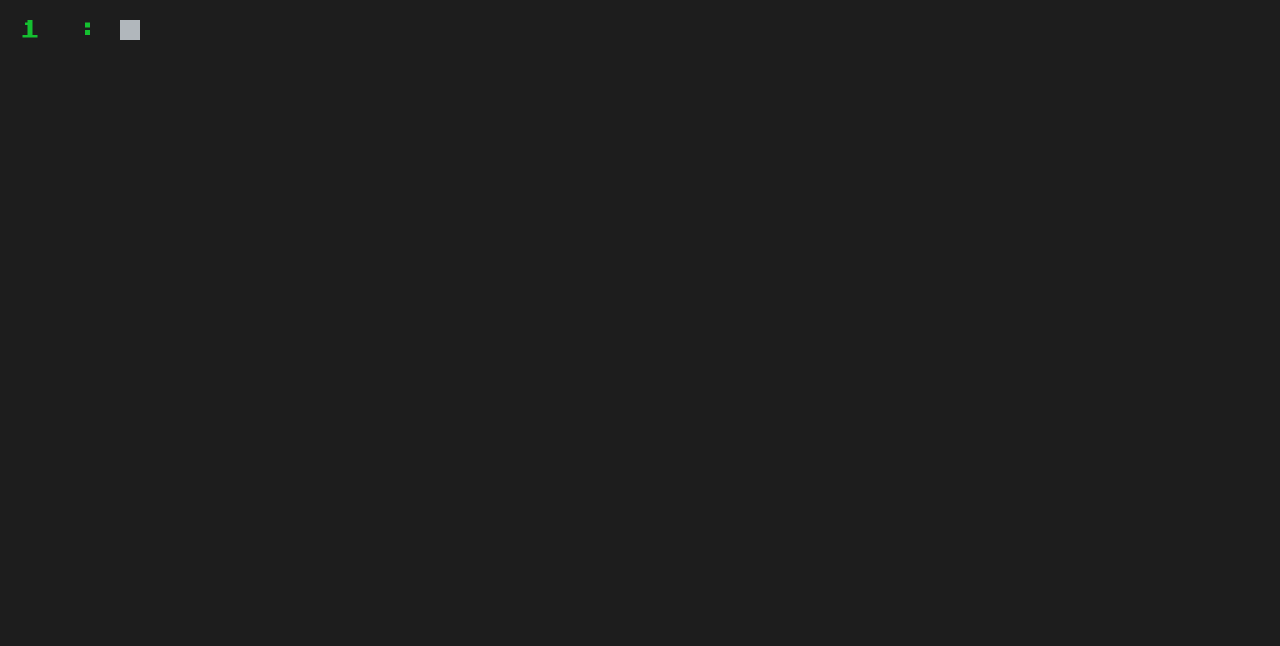
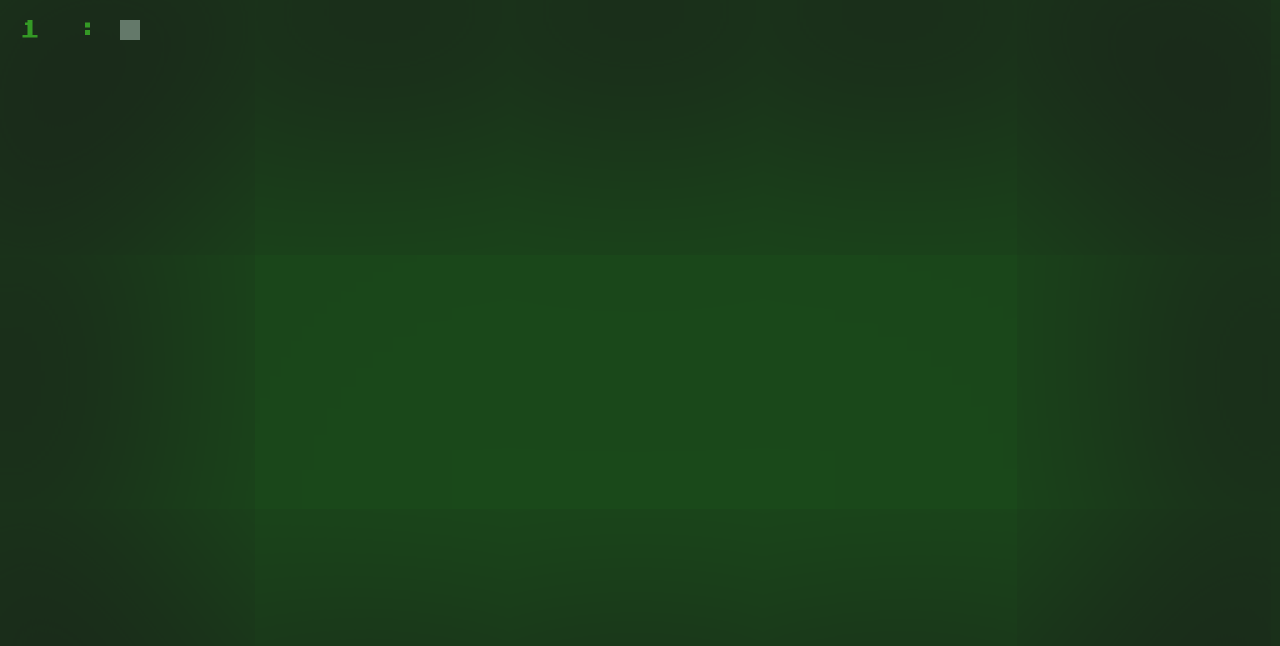
Before and after one commit to Cereal38/retro-vim, a Vue app in the folder client/: page / in a window 1280 px wide. Shown: the top 646 px of the page. Built offline with nearby package versions, Linux system fonts and the light colour scheme.

Commit message:
Background style done

```diff
--- a/client/src/layouts/LayoutTerminal.vue
+++ b/client/src/layouts/LayoutTerminal.vue
@@ -1,14 +1,16 @@
 <script setup lang="ts">
-import CodeSpace from "@/components/CodeSpace.vue"
+	import CodeSpace from "@/components/CodeSpace.vue"
 </script>
 
 
 <template>
+
+	<div class="layout-terminal__layer" />
+
     <div class="layout-terminal">
+			<CodeSpace />
+    </div>
 
-        <CodeSpace />
-
-    </div>
 </template>
 
 
@@ -23,7 +25,17 @@ import CodeSpace from "@/components/CodeSpace.vue"
     width: calc(100vw - 40px);
     font-family: "Press Start 2P", cursive;
     background-color: #1d1d1d;
-    color: #12da33dc;
+    color: #52fa33fc;
+}
+
+.layout-terminal__layer {
+	position: fixed;
+	width: 100vw;
+	height: 100vh;
+	filter: brightness(0.7) contrast(0.8);
+	background-color: #00a500;
+	opacity: 0.5;
+	box-shadow:inset 0px 0px 50vh 150px #002500;
 }
 
 </style>
```
Also changed, not shown: 1 other file (tests, documents, lock files or other folders).
